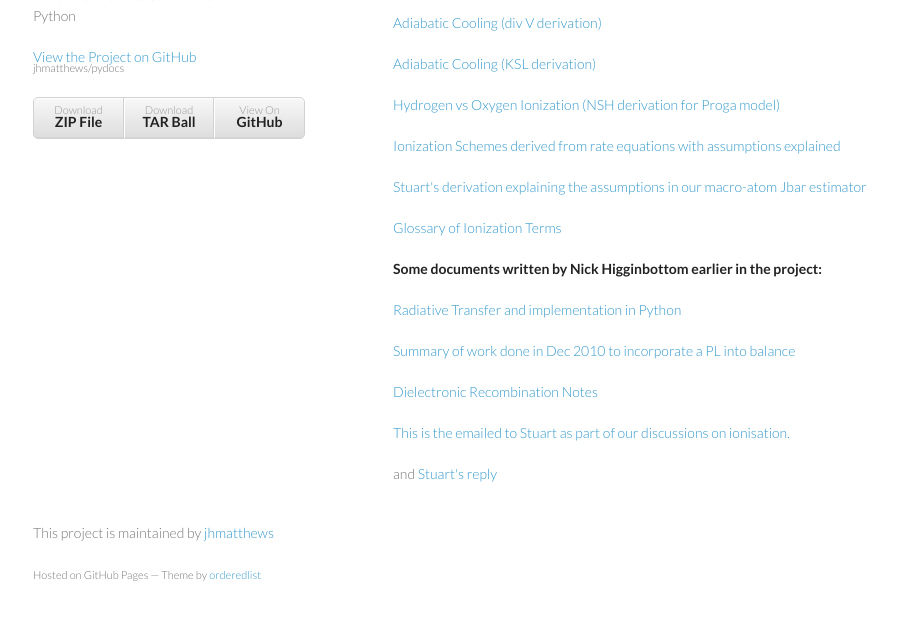
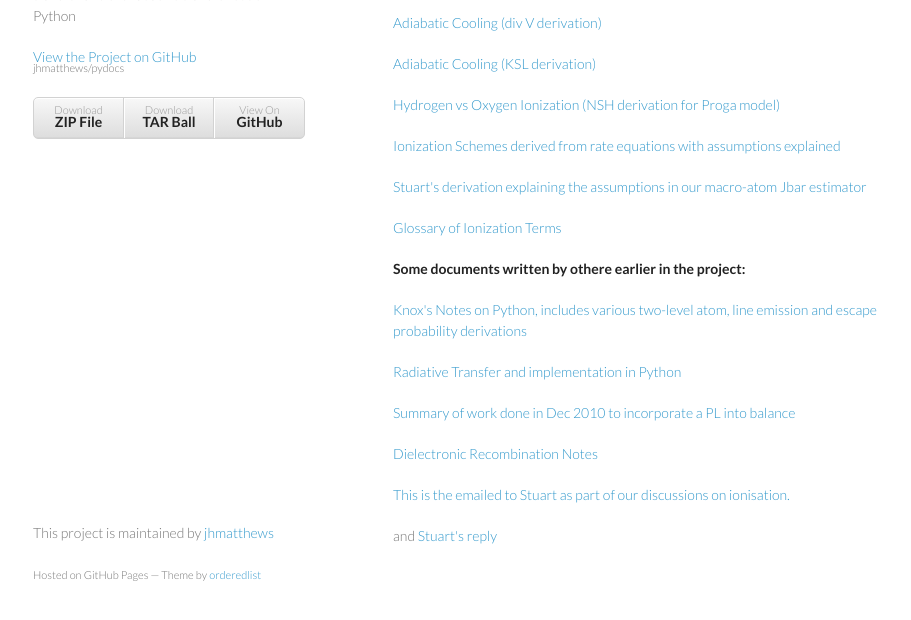
Before and after one commit to jhmatthews/pydocs, a plain HTML site: page index.html in a window 1280 px wide. Shown: the part 146-766 px from the top of the page, without its empty margins (177-1088 px from the left). Drawn offline with Linux system fonts and the light colour scheme.

Commit message:
added ksl notes

```diff
--- a/index.html
+++ b/index.html
@@ -45,7 +45,9 @@
 
 <p><a href="http://jhmatthews.github.io/pydocs/docs/ion_glossary.pdf">Glossary of Ionization Terms</a></p>
 
-<p><strong>Some documents written by Nick Higginbottom earlier in the project:</strong></p>
+<p><strong>Some documents written by othere earlier in the project:</strong></p>
+
+<p><a href="http://jhmatthews.github.io/pydocs/docs/ksl_notes_python.pdf">Knox's Notes on Python, includes various two-level atom, line emission and escape probability derivations</a></p>
 
 <p><a href="http://jhmatthews.github.io/pydocs/docs/rad_trans_and_py.pdf">Radiative Transfer and implementation in Python</a></p>
 
```
Also changed, not shown: 1 other file.
